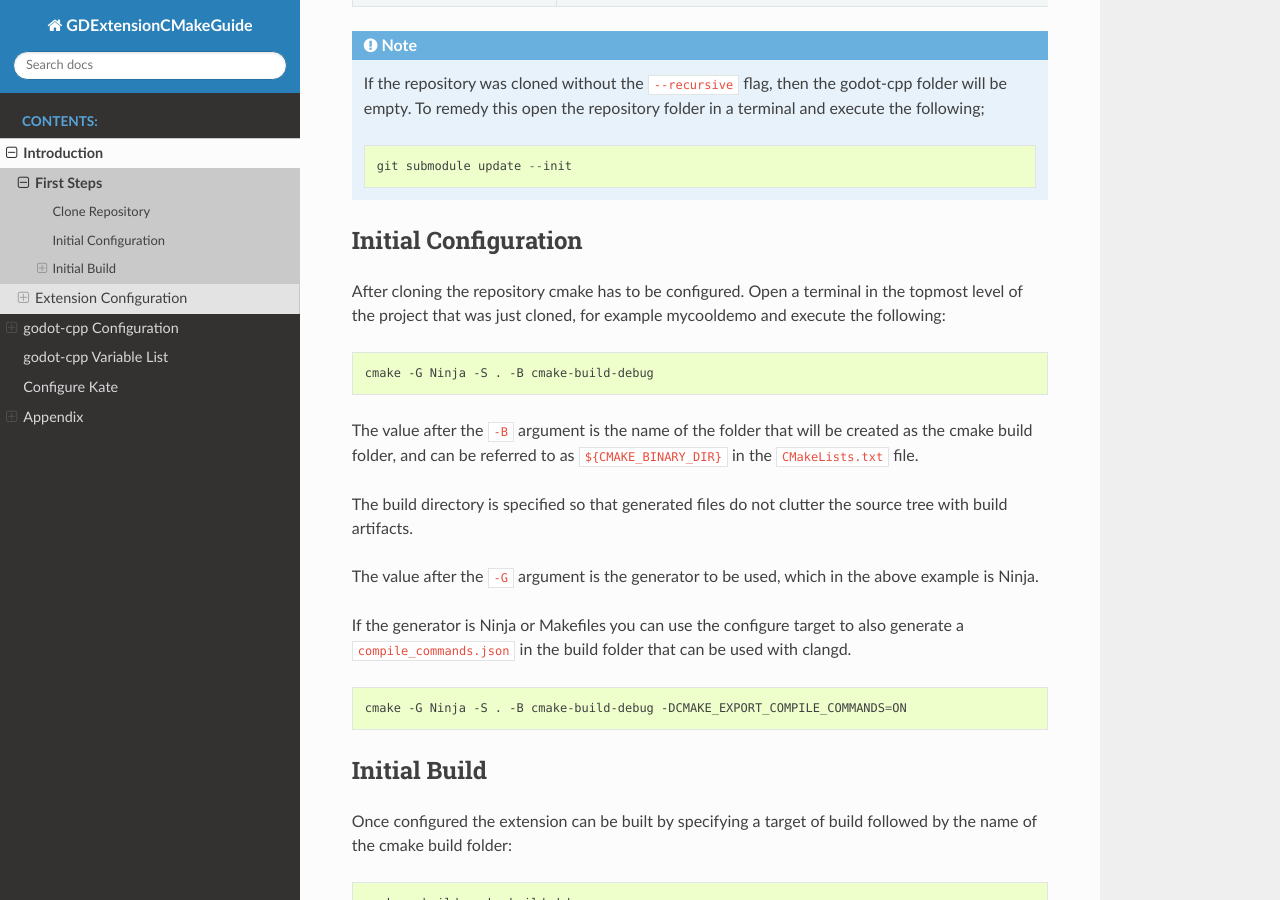
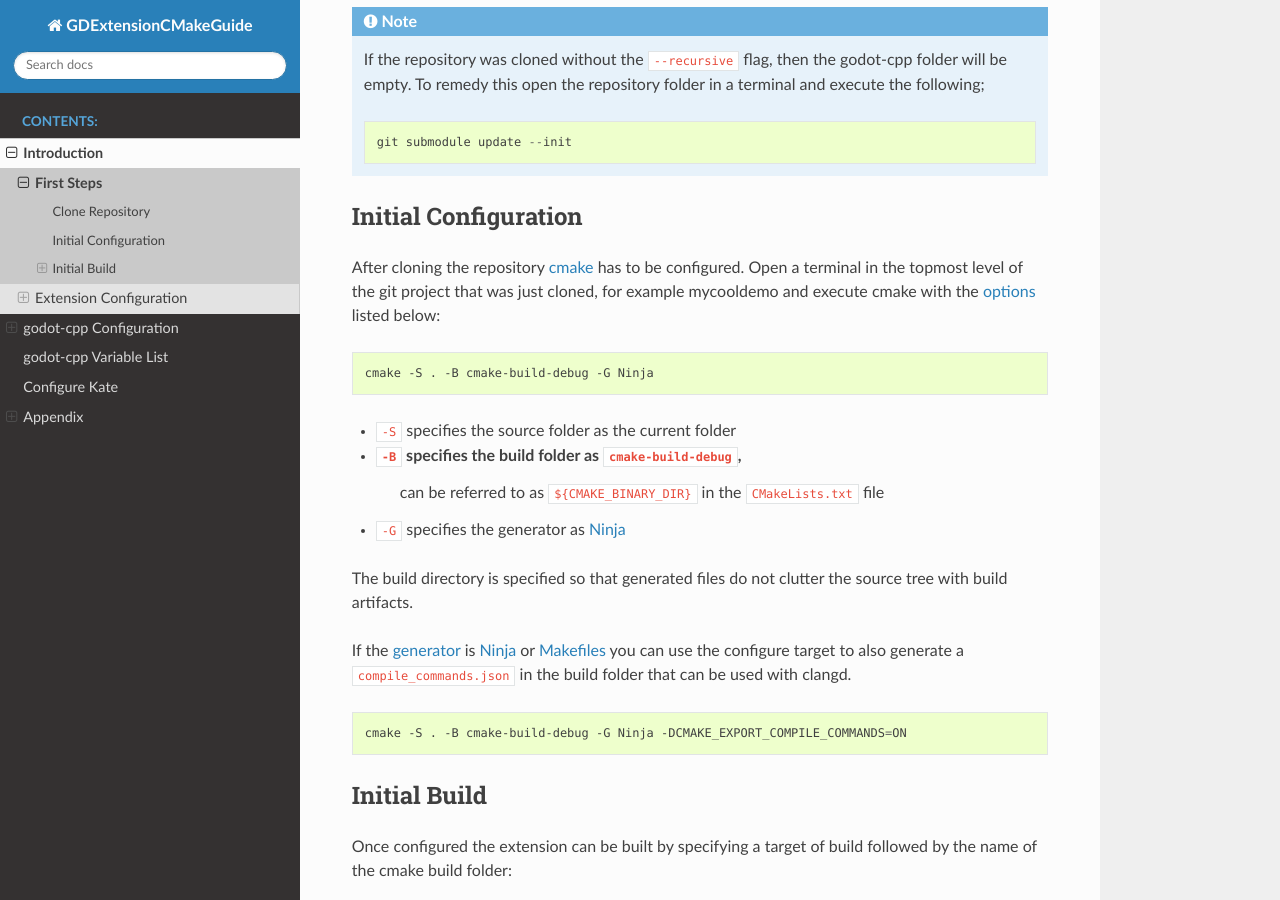
Before and after one commit to silenuz/GDExtension_CMake, a Sphinx documentation site: the page built from docs/source/introduction/first_steps.rst, in a window 1280 px wide and 900 px high, scrolled down 970 px. Built offline with Sphinx 7.4.7 and the Read the Docs theme 3.1.0, drawn with Linux system fonts in a browser that asks for light colours; some of the changed text lies outside the part shown.

Commit message:
cleaned up first steps a little

```diff
--- a/docs/source/introduction/first_steps.rst
+++ b/docs/source/introduction/first_steps.rst
@@ -13,7 +13,6 @@ First log into log in to GitHub, and then go to the
 "Use this template" button at the top of the repository page.
 
 This will let you create a copy of the repository with a clean git history.
-
 Next clone the repository that was just created with the --recursive flag.  For example if the repository that was
 created from the template is called mycooldemo:
 
@@ -51,20 +50,21 @@ Once cloned, you will have a project that is composed as follows:
 Initial Configuration
 =====================
 
-After cloning the repository cmake has to be configured. Open a terminal in the topmost level of the project that
-was just cloned,  for example mycooldemo and execute the following:
+After cloning the repository `cmake <https://cmake.org/cmake/help/latest/>`_ has to be configured. Open a terminal in the topmost level of the git project that
+was just cloned, for example mycooldemo and execute cmake with the `options <https://cmake.org/cmake/help/latest/manual/cmake.1.html#options>`_
+listed below:
 
 .. code:: shell
 
-   cmake -G Ninja -S . -B cmake-build-debug
+   cmake -S . -B cmake-build-debug -G Ninja
 
-| The value after the ``-B`` argument is the name of the folder that
-  will be created as the cmake build folder, and can be referred to as
-  ``${CMAKE_BINARY_DIR}`` in the ``CMakeLists.txt`` file.
+* ``-S`` specifies the source folder as the current folder
+* ``-B`` specifies the build folder as ``cmake-build-debug``,
+    can be referred to as ``${CMAKE_BINARY_DIR}`` in the ``CMakeLists.txt`` file
+* ``-G`` specifies the generator as `Ninja <https://ninja-build.org/manual.html>`_
 
-The build directory is specified so that generated files do not clutter the source tree with build artifacts.
-
-The value after the ``-G`` argument is the generator to be used, which in the above example is Ninja.
+The build directory is specified so that generated files do not clutter the source tree with build
+artifacts.
 
 ..
     .. note::
@@ -79,12 +79,14 @@ The value after the ``-G`` argument is the generator to be used, which in the ab
 
         and look for the generators array, it will contain the generators available to cmake.
 
-If the generator is Ninja or Makefiles you can use the configure target to also generate a ``compile_commands.json`` in the build folder
+If the  `generator <https://cmake.org/cmake/help/latest/manual/cmake-generators.7.html>`_
+is `Ninja <https://ninja-build.org/manual.html>`_ or `Makefiles <https://cmake.org/cmake/help/latest/manual/cmake-generators.7.html#makefile-generators>`_
+you can use the configure target to also generate a ``compile_commands.json`` in the build folder
 that can be used with clangd.
 
 .. code:: shell
 
-   cmake -G Ninja -S . -B cmake-build-debug -DCMAKE_EXPORT_COMPILE_COMMANDS=ON
+   cmake -S . -B cmake-build-debug -G Ninja -DCMAKE_EXPORT_COMPILE_COMMANDS=ON
 
 Initial Build
 =============
@@ -163,3 +165,5 @@ After the project is loaded in the editor, the extension can be tested by runnin
 ::
 
    Type: 24
+
+References:
```
